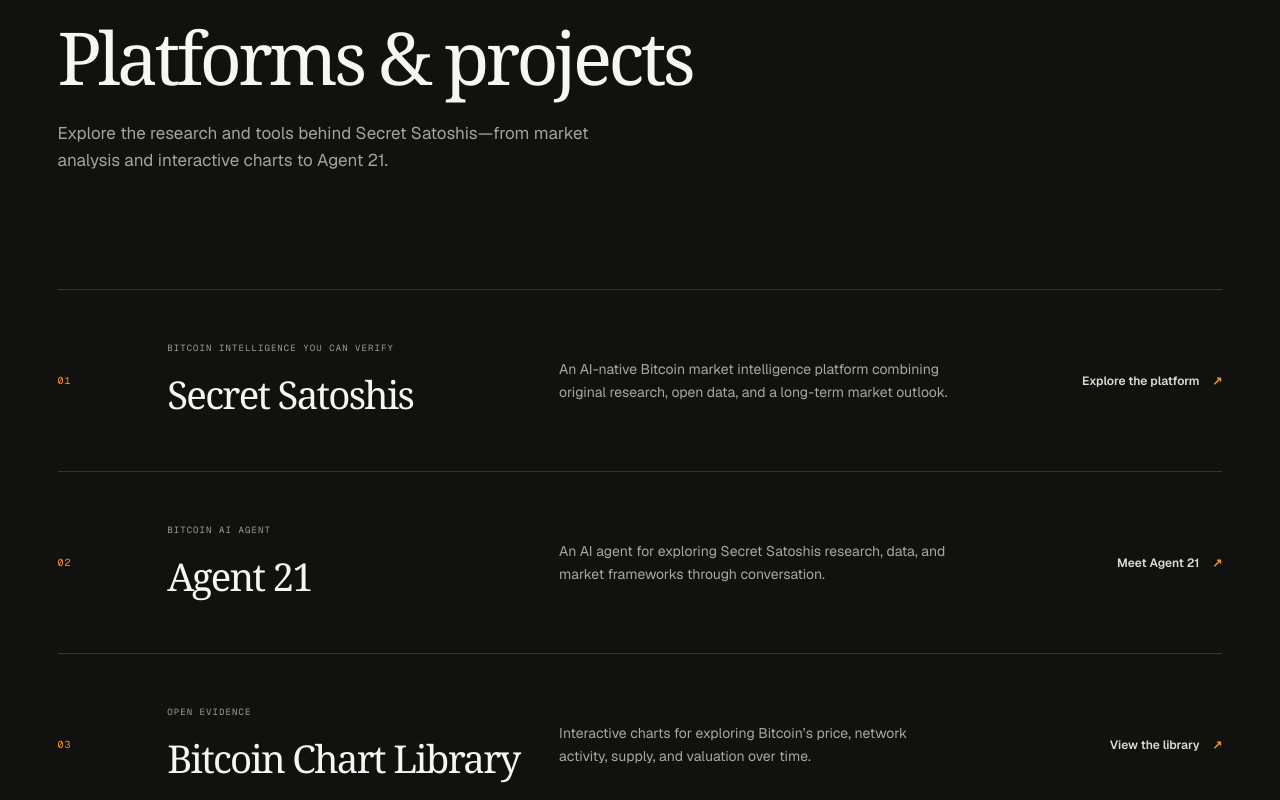
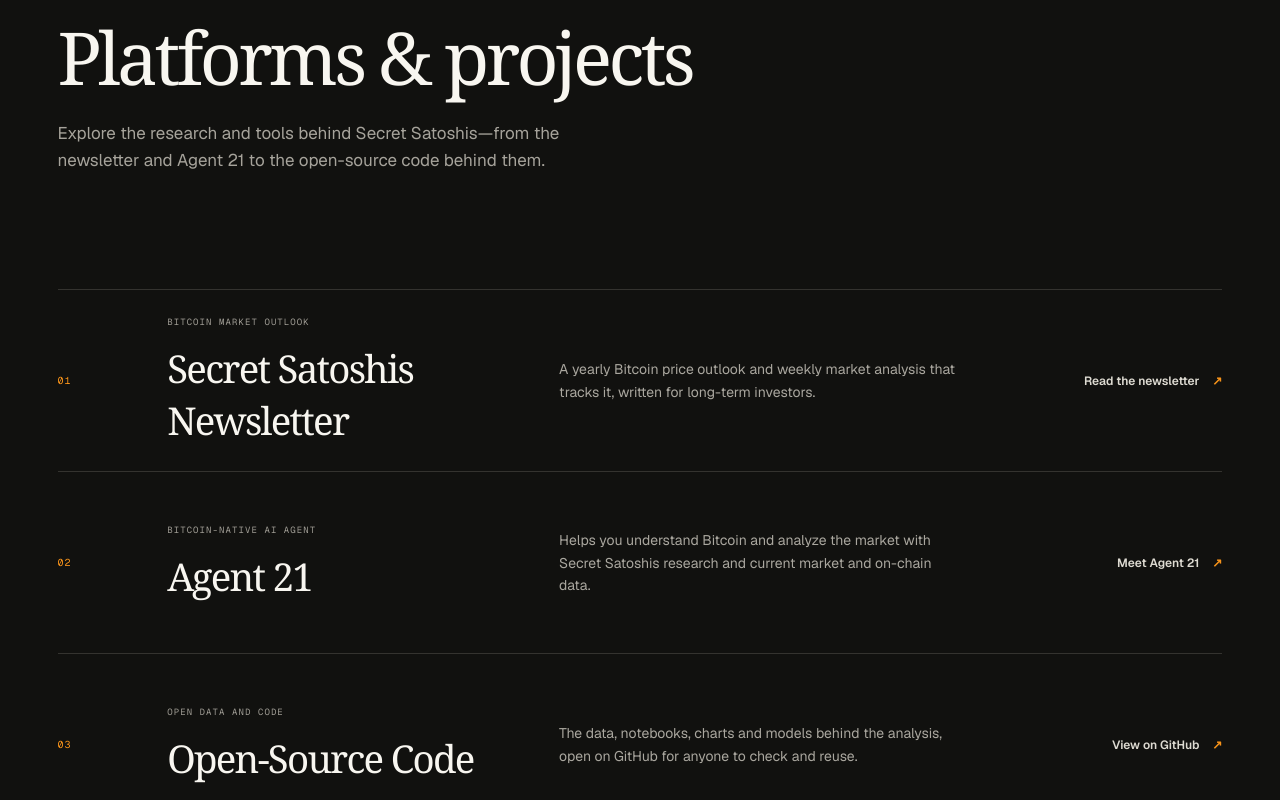
Before and after one commit to SecretSatoshis/Trey-Brunson-Website, a Next.js app: page / in a window 1280 px wide. Shown: the part 2380-3180 px from the top of the page. Built offline with nearby package versions, Linux system fonts and the light colour scheme; no server answers.

Commit message:
Projects: the newsletter, Agent 21 on its own site, and the open-source code

```diff
--- a/app/page.tsx
+++ b/app/page.tsx
@@ -4,30 +4,30 @@
 const ventures = [
   {
     index: '01',
-    title: 'Secret Satoshis',
-    label: 'Bitcoin intelligence you can verify',
+    title: 'Secret Satoshis Newsletter',
+    label: 'Bitcoin market outlook',
     description:
-      'An AI-native Bitcoin market intelligence platform combining original research, open data, and a long-term market outlook.',
+      'A yearly Bitcoin price outlook and weekly market analysis that tracks it, written for long-term investors.',
     href: 'https://secretsatoshis.com/',
-    cta: 'Explore the platform',
+    cta: 'Read the newsletter',
   },
   {
     index: '02',
     title: 'Agent 21',
-    label: 'Bitcoin AI agent',
+    label: 'Bitcoin-native AI agent',
     description:
-      'An AI agent for exploring Secret Satoshis research, data, and market frameworks through conversation.',
-    href: 'https://chatgpt.com/g/g-BZXtVdU6M-agent-21',
+      'Helps you understand Bitcoin and analyze the market with Secret Satoshis research and current market and on-chain data.',
+    href: 'https://agent21.secretsatoshis.com/',
     cta: 'Meet Agent 21',
   },
   {
     index: '03',
-    title: 'Bitcoin Chart Library',
-    label: 'Open evidence',
+    title: 'Open-Source Code',
+    label: 'Open data and code',
     description:
-      'Interactive charts for exploring Bitcoin’s price, network activity, supply, and valuation over time.',
-    href: 'https://charts.secretsatoshis.com/',
-    cta: 'View the library',
+      'The data, notebooks, charts and models behind the analysis, open on GitHub for anyone to check and reuse.',
+    href: 'https://github.com/SecretSatoshis',
+    cta: 'View on GitHub',
   },
 ];
 
@@ -113,7 +113,7 @@
           <div className="section-label light-label"><span>02</span>Selected work</div>
           <div className="work-intro">
             <h2>Platforms &amp; projects</h2>
-            <p>Explore the research and tools behind Secret Satoshis—from market analysis and interactive charts to Agent 21.</p>
+            <p>Explore the research and tools behind Secret Satoshis—from the newsletter and Agent 21 to the open-source code behind them.</p>
           </div>
           <div className="venture-list">
             {ventures.map((venture) => (
--- a/app/sitemap.ts
+++ b/app/sitemap.ts
@@ -10,7 +10,7 @@
       url: `${SITE_URL}/`,
       // The date the page's content last changed. Update it with content edits; a build
       // timestamp would tell crawlers every deploy changed the page.
-      lastModified: new Date('2026-10-02'),
+      lastModified: new Date('2026-10-14'),
       changeFrequency: 'monthly',
       priority: 1,
     },
```
